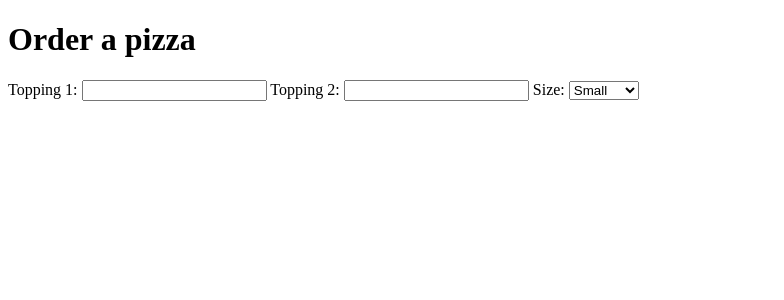
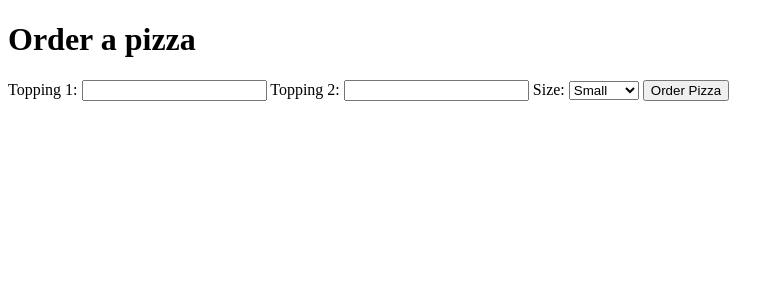
Before and after one commit to bluehackrafestefano/Nadia-sGardenRestaurant-Django-Project, a Django app: page /order/ in a window 1280 px wide. Shown: the top 300 px of the page, without its empty margins (0-784 px from the left). Run offline with Django 3.2, Linux system fonts and the light colour scheme.

Commit message:
added post method to the form

```diff
--- a/src/pizza/templates/pizza/order.html
+++ b/src/pizza/templates/pizza/order.html
@@ -7,7 +7,8 @@
 </head>
 <body>
     <h1>Order a pizza</h1>
-    <form>
+    <form action="{% url 'order' %}" method="POST">
+        {% csrf_token %}
         <label for="topping1">Topping 1: </label>
         <input id="topping1" type="text" name="topping1">
         <label for="topping2">Topping 2: </label>
@@ -18,6 +19,7 @@
             <option value="Medium">Medium</option>
             <option value="Large">Large</option>
         </select>
+        <input type="submit" value="Order Pizza">
     </form>
 </body>
 </html>
```
Also changed, not shown: README.md.
